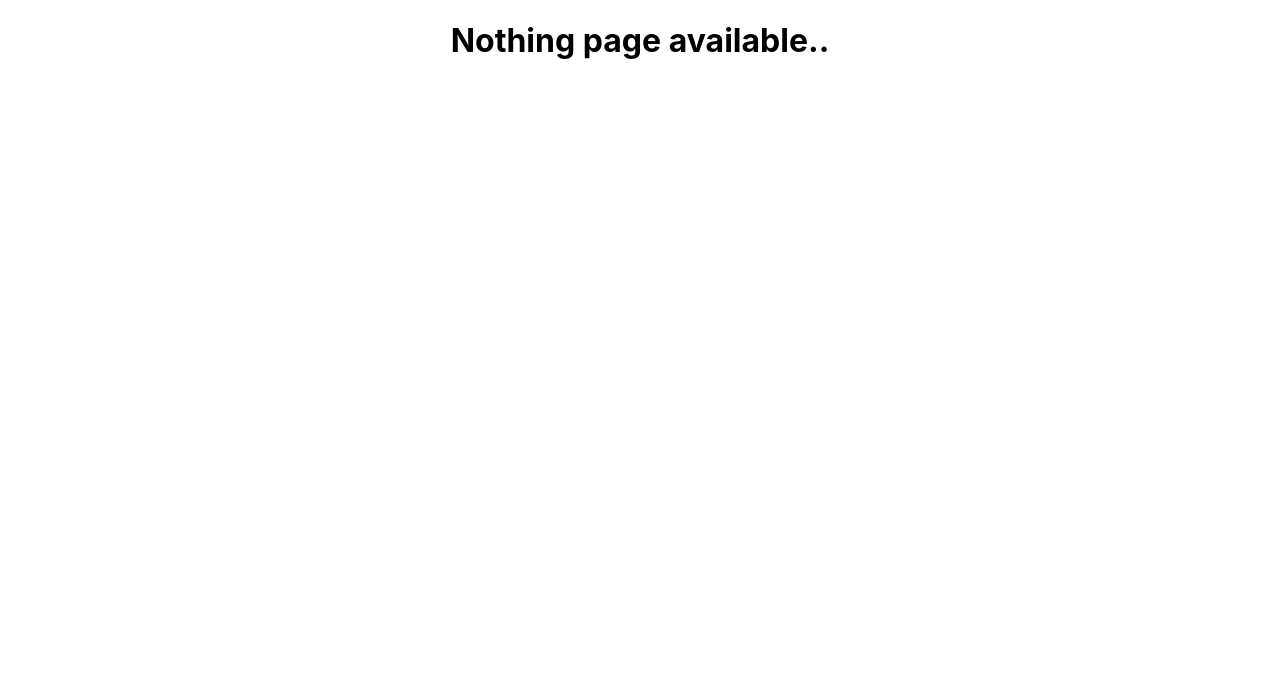
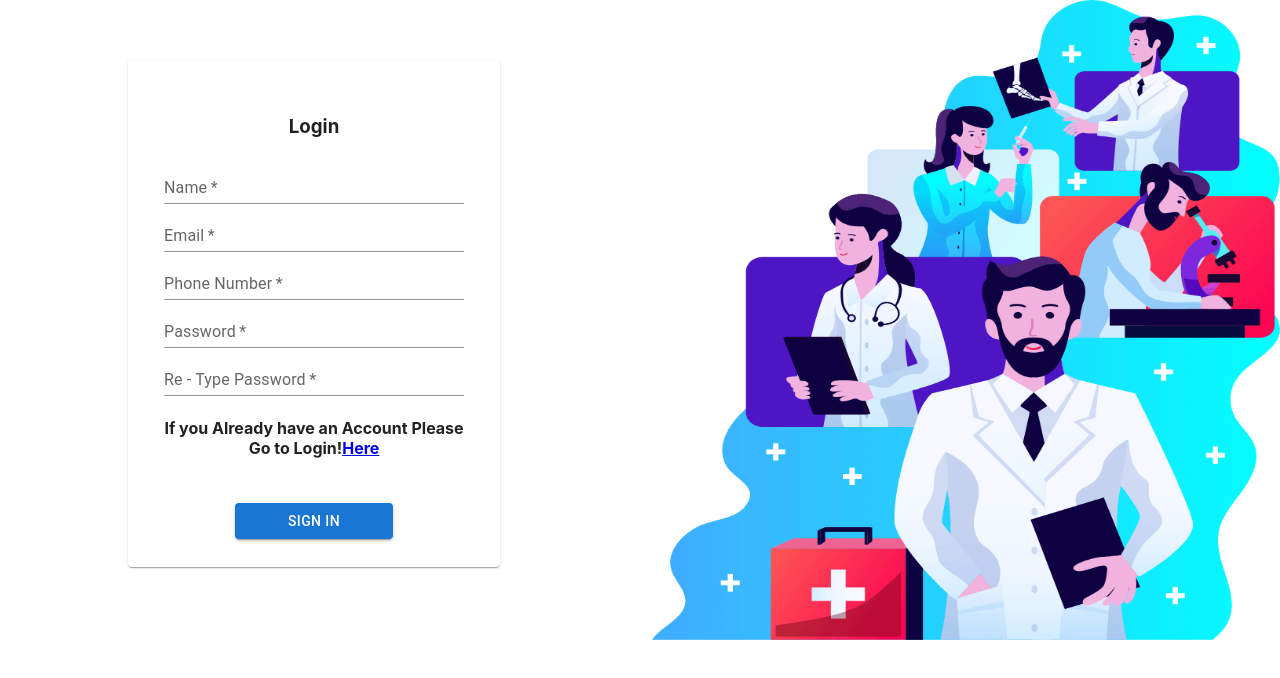
Before and after one commit to saiful-md/docotors-portal, a React (Create React App) app: page /register in a window 1280 px wide. Shown: the top 678 px of the page. Built offline with nearby package versions, Linux system fonts and the light colour scheme.

Commit message:
added login and Register page

```diff
--- a/src/App.js
+++ b/src/App.js
@@ -1,6 +1,8 @@
 import "./App.css";
 import { BrowserRouter as Router, Switch, Route } from "react-router-dom";
 import Home from "./Pages/Home/Home/Home";
+import Login from "./Pages/Registration/Login/Login";
+import Register from "./Pages/Registration/Registar/Register";
 
 function App() {
   return (
@@ -13,6 +15,12 @@ function App() {
           <Route path='/home'>
             <Home />
           </Route>
+          <Route path='/login'>
+            <Login />
+          </Route>
+          <Route path='/register'>
+            <Register />
+          </Route>
           <Route path='*'>
             <h1>Nothing page available..</h1>
           </Route>
--- /dev/null
+++ b/src/Pages/Registration/Login/Login.js
@@ -0,0 +1,98 @@
+import React, { useState } from "react";
+import TextField from "@mui/material/TextField";
+import { Box } from "@mui/system";
+import { Button, CardActions, CardContent, Grid } from "@mui/material";
+import image from "../../../images/login.png";
+import Card from "@mui/material/Card";
+import Alert from "@mui/material/Alert";
+import { Link } from "react-router-dom";
+
+const Login = () => {
+  const [email, setEmail] = useState({});
+  const [password, setPassword] = useState({});
+  const [error, setError] = useState(false);
+
+  const handleLogin = () => {
+    console.log({ email, password });
+    setError(true);
+  };
+  return (
+    <Box>
+      <Box sx={{ flexGrow: 1 }}>
+        <Grid
+          container
+          spacing={{ xs: 2, md: 3 }}
+          columns={{ xs: 4, sm: 8, md: 12 }}>
+          <Grid
+            sx={{
+              display: "flex",
+              //   alignItems: "center",
+              marginTop: "110px",
+              justifyContent: "center",
+            }}
+            item
+            xs={12}
+            sm={6}
+            md={6}>
+            <Grid>
+              <Card sx={{ minWidth: 275, padding: "20px" }}>
+                <CardContent>
+                  <h3>Login</h3>
+                  <TextField
+                    required
+                    onChange={(e) => setEmail(e.target.value)}
+                    type='text'
+                    sx={{ width: "300px" }}
+                    id='standard-basic'
+                    label='Email'
+                    variant='standard'
+                  />{" "}
+                  <br />
+                  <TextField
+                    required
+                    onChange={(e) => setPassword(e.target.value)}
+                    type='password'
+                    sx={{ width: "300px" }}
+                    id='standard-basic'
+                    label='Password'
+                    variant='standard'
+                  />
+                  <br />
+                  {error && (
+                    <Alert severity='error'>
+                      This is an error alert — check it out!
+                    </Alert>
+                  )}
+                  <h4>
+                    If you dont't have any Account Please <br /> First Register!{" "}
+                    <Link to='/register'>Here</Link>
+                  </h4>
+                </CardContent>
+                <CardActions
+                  sx={{
+                    textAlign: "center",
+                    display: "block",
+                    marginTop: "20px",
+                  }}>
+                  <Button
+                    onClick={handleLogin}
+                    sx={{ width: "100%" }}
+                    variant='contained'>
+                    Sign In
+                  </Button>
+                </CardActions>
+              </Card>
+            </Grid>
+          </Grid>
+          <Grid item xs={12} sm={6} md={6}>
+            <Grid>
+              <img width='100%' height='640px' src={image} alt='login' />
+            </Grid>
+          </Grid>
+        </Grid>
+      </Box>
+    </Box>
+  );
+};
+
+export default Login;
--- /dev/null
+++ b/src/Pages/Registration/Registar/Register.js
@@ -0,0 +1,136 @@
+import React, { useState } from "react";
+import TextField from "@mui/material/TextField";
+import { Box } from "@mui/system";
+// import CircularProgress from '@mui/material/CircularProgress';
+
+import { Button, CardActions, CardContent, Grid } from "@mui/material";
+import image from "../../../images/login.png";
+import Card from "@mui/material/Card";
+import Alert from "@mui/material/Alert";
+import { Link } from "react-router-dom";
+
+const Register = () => {
+  const [name, setName] = useState({});
+  const [email, setEmail] = useState({});
+  const [phone, setPhone] = useState({});
+  const [password, setPassword] = useState({});
+  const [rePassword, setRePassword] = useState({});
+  const [passwordError, setPasswordErro] = useState(false);
+
+  const handleLogin = () => {
+    if (password === rePassword) {
+      setPasswordErro(false);
+      console.log({ name, email, phone, password, rePassword });
+    } else {
+      setPasswordErro(true);
+    }
+  };
+  return (
+    <Box>
+      <Box sx={{ flexGrow: 1 }}>
+        <Grid
+          container
+          spacing={{ xs: 2, md: 3 }}
+          columns={{ xs: 4, sm: 8, md: 12 }}>
+          <Grid
+            sx={{
+              display: "flex",
+              //   alignItems: "center",
+              marginTop: "60px",
+              justifyContent: "center",
+            }}
+            item
+            xs={12}
+            sm={6}
+            md={6}>
+            <Grid>
+              <Card sx={{ minWidth: 275, padding: "20px" }}>
+                <CardContent sx={{ width: "300px" }}>
+                  <h3>Login</h3>
+                  <TextField
+                    required
+                    onChange={(e) => setName(e.target.value)}
+                    type='text'
+                    sx={{ width: "300px" }}
+                    id='standard-basic'
+                    label='Name'
+                    variant='standard'
+                  />{" "}
+                  <br />
+                  <TextField
+                    required
+                    onChange={(e) => setEmail(e.target.value)}
+                    type='text'
+                    sx={{ width: "300px" }}
+                    id='standard-basic'
+                    label='Email'
+                    variant='standard'
+                  />{" "}
+                  <br />
+                  <TextField
+                    required
+                    onChange={(e) => setPhone(e.target.value)}
+                    type='tel'
+                    sx={{ width: "300px" }}
+                    id='standard-basic'
+                    label='Phone Number'
+                    variant='standard'
+                  />{" "}
+                  <br />
+                  <TextField
+                    required
+                    onChange={(e) => setPassword(e.target.value)}
+                    type='password'
+                    sx={{ width: "300px" }}
+                    id='standard-basic'
+                    label='Password'
+                    variant='standard'
+                  />
+                  <TextField
+                    required
+                    onChange={(e) => setRePassword(e.target.value)}
+                    type='password'
+                    sx={{ width: "300px" }}
+                    id='standard-basic'
+                    label='Re - Type Password'
+                    variant='standard'
+                  />
+                  <br />
+                  {passwordError && (
+                    <Alert severity='error'>
+                      This is an error alert — check it out!
+                    </Alert>
+                  )}
+                  <h4>
+                    If you Already have an Account Please <br /> Go to Login!
+                    <Link to='/login'>Here</Link>
+                  </h4>
+                </CardContent>
+                <CardActions
+                  sx={{
+                    textAlign: "center",
+                    display: "block",
+                    // marginTop: "20px",
+                  }}>
+                  <Button
+                    onClick={handleLogin}
+                    sx={{ width: "50%" }}
+                    variant='contained'>
+                    Sign In
+                  </Button>
+                </CardActions>
+              </Card>
+            </Grid>
+          </Grid>
+          <Grid item xs={12} sm={6} md={6}>
+            <Grid>
+              <img width='100%' height='640px' src={image} alt='login' />
+            </Grid>
+          </Grid>
+        </Grid>
+      </Box>
+    </Box>
+  );
+};
+
+export default Register;
```
